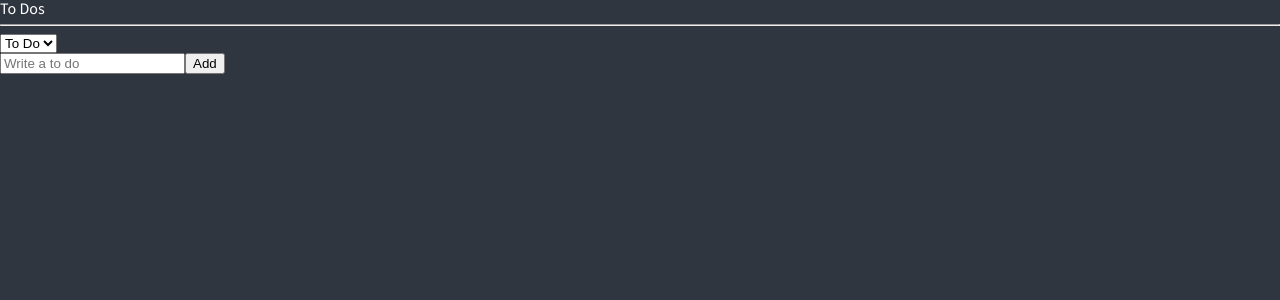
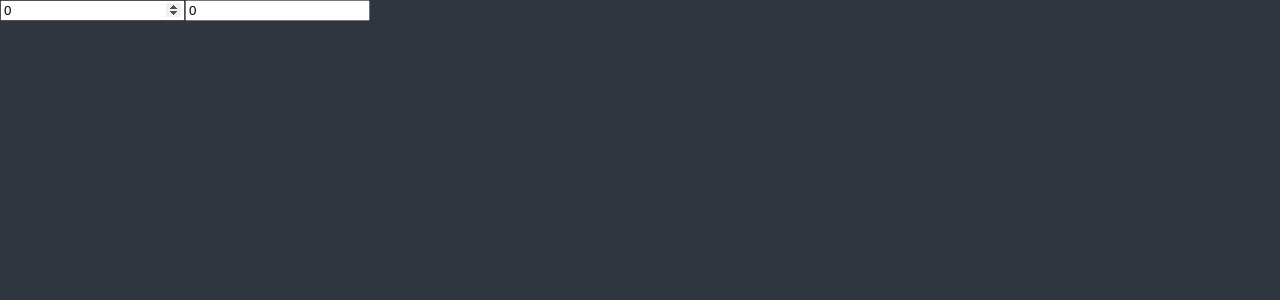
Before and after one commit to 21people/react-masterclass, a React (Create React App) app: page / in a window 1280 px wide. Shown: the top 300 px of the page. Built offline with nearby package versions, Linux system fonts and the light colour scheme.

Commit message:
minutes-hours from selector-setFn

```diff
--- a/package.json
+++ b/package.json
@@ -49,6 +49,7 @@
     ]
   },
   "devDependencies": {
+    "@types/react-beautiful-dnd": "^13.1.2",
     "@types/react-helmet": "^6.1.5",
     "@types/react-router-dom": "^5.3.3",
     "@types/styled-components": "^5.1.24"
--- a/src/App.tsx
+++ b/src/App.tsx
@@ -1,68 +1,30 @@
-import { createGlobalStyle } from "styled-components";
-import ToDoList from "./components/ToDoList";
-
-const GlobalStyle = createGlobalStyle`
-  @import url("https://fonts.googleapis.com/css2?family=Source+Sans+Pro:wght@300;400&display=swap");
-  html, body, div, span, applet, object, iframe,
-  h1, h2, h3, h4, h5, h6, p, blockquote, pre,
-  a, abbr, acronym, address, big, cite, code,
-  del, dfn, em, img, ins, kbd, q, s, samp,
-  small, strike, strong, sub, sup, tt, var,
-  b, u, i, center,
-  dl, dt, dd, ol, ul, li,
-  fieldset, form, label, legend,
-  table, caption, tbody, tfoot, thead, tr, th, td,
-  article, aside, canvas, details, embed,
-  figure, figcaption, footer, header, hgroup,
-  menu, nav, output, ruby, section, summary,
-  time, mark, audio, video {
-    margin: 0;
-    padding: 0;
-    border: 0;
-    font-size: 100%;
-    font: inherit;
-    vertical-align: baseline;
-  }
-  article, aside, details, figcaption, figure,
-  footer, header, hgroup, menu, nav, section {
-    display: block;
-  }
-  body {
-    line-height: 1;
-    font-family: 'Source Sans Pro', sans-serif;
-    background-color: ${(props) => props.theme.bgColor};
-    color: ${(props) => props.theme.textColor};
-  }
-  ol, ul {
-    list-style: none;
-  }
-  blockquote, q {
-    quotes: none;
-  }
-  blockquote:before, blockquote:after,
-  q:before, q:after {
-    content: '';
-    content: none;
-  }
-  table {
-    border-collapse: collapse;
-    border-spacing: 0;
-  }
-  a{
-    text-decoration: none;
-    color: inherit;
-  }
-  *{
-    box-sizing: border-box;
-  }
-`;
+import { useRecoilState, useRecoilValue } from "recoil";
+import { hoursSelector, minuteState } from "./atoms";
 
 function App() {
+  const [minutes, setMinutes] = useRecoilState(minuteState);
+  const [hours, setHours] = useRecoilState(hoursSelector);
+  const onMinutesChange = (e: React.FormEvent<HTMLInputElement>) => {
+    setMinutes(+e.currentTarget.value);
+  };
+  const onHoursChange = (e: React.FormEvent<HTMLInputElement>) => {
+    setHours(+e.currentTarget.value);
+  };
   return (
-    <>
-      <GlobalStyle />
-      <ToDoList />
-    </>
+    <div>
+      <input
+        value={minutes}
+        onChange={onMinutesChange}
+        type="number"
+        placeholder="Minutes"
+      />
+      <input
+        value={hours}
+        onChange={onHoursChange}
+        type="number"
+        placeholder="Hours"
+      />
+    </div>
   );
 }
 
--- /dev/null
+++ b/src/atoms.tsx
@@ -0,0 +1,19 @@
+import { atom, selector } from "recoil";
+import { DragDropContext } from "react-beautiful-dnd";
+
+export const minuteState = atom({
+  key: "minutes",
+  default: 0,
+});
+
+export const hoursSelector = selector<number>({
+  key: "hours",
+  get: ({ get }) => {
+    const minutes = get(minuteState);
+    return minutes / 60;
+  },
+  set: ({ set }, newValue) => {
+    const minutes = Number(newValue) * 60;
+    set(minuteState, minutes);
+  },
+});
--- a/src/components/CreateToDo.tsx
+++ /dev/null
@@ -1,31 +0,0 @@
-import { useForm } from "react-hook-form";
-import { useRecoilValue, useSetRecoilState } from "recoil";
-import { categoryState, toDoState } from "./atoms";
-interface IForm {
-  toDo?: string;
-}
-function CreateToDo() {
-  const category = useRecoilValue(categoryState);
-  const setToDos = useSetRecoilState(toDoState);
-  const { register, handleSubmit, setValue } = useForm<IForm>();
-  const handleValid = ({ toDo }: IForm) => {
-    setToDos((oldToDos) => [
-      { text: toDo, id: Date.now(), category },
-      ...oldToDos,
-    ]);
-    setValue("toDo", "");
-  };
-  return (
-    <form onSubmit={handleSubmit(handleValid)}>
-      <input
-        {...register("toDo", {
-          required: "toDo is required",
-        })}
-        placeholder="Write a to do"
-      />
-      <button>Add</button>
-    </form>
-  );
-}
-
-export default CreateToDo;
--- a/src/components/ToDo.tsx
+++ /dev/null
@@ -1,40 +0,0 @@
-import { useSetRecoilState } from "recoil";
-import { Categories, IToDo, toDoState } from "./atoms";
-
-function ToDo({ text, category, id }: IToDo) {
-  const setToDos = useSetRecoilState(toDoState);
-  const onClick = (e: React.MouseEvent<HTMLButtonElement>) => {
-    const {
-      currentTarget: { name },
-    } = e;
-    setToDos((oldToDos) => {
-      const targetIndex = oldToDos.findIndex((toDo) => toDo.id === id);
-      const newToDo = { text, category: name as any, id };
-      const front = oldToDos.slice(0, targetIndex);
-      const back = oldToDos.slice(targetIndex + 1);
-      return [...front, newToDo, ...back];
-    });
-  };
-  return (
-    <li>
-      <span>{text}</span>
-      {category !== Categories.DOING && (
-        <button name={Categories.DOING} onClick={onClick}>
-          Doing
-        </button>
-      )}
-      {category !== Categories.TO_DO && (
-        <button name={Categories.TO_DO} onClick={onClick}>
-          To Do
-        </button>
-      )}
-      {category !== Categories.DONE && (
-        <button name={Categories.DONE} onClick={onClick}>
-          Done
-        </button>
-      )}
-    </li>
-  );
-}
-
-export default ToDo;
--- a/src/components/ToDoList.tsx
+++ /dev/null
@@ -1,34 +0,0 @@
-import React from "react";
-import { useRecoilState, useRecoilValue } from "recoil";
-import { Categories, categoryState, toDoSelector, toDoState } from "./atoms";
-import CreateToDo from "./CreateToDo";
-import ToDo from "./ToDo";
-
-function ToDoList() {
-  // const [toDo, doing, done] = useRecoilValue(toDoSelector);
-  const selectedToDo = useRecoilValue(toDoSelector);
-  const [category, setCategory] = useRecoilState(categoryState);
-  const onInput = (e: React.FormEvent<HTMLSelectElement>) => {
-    setCategory(e.currentTarget.value as any);
-  };
-  console.log(category);
-  return (
-    <div>
-      <h1>To Dos</h1>
-      <hr />
-      <select value={category} onInput={onInput}>
-        <option value={Categories.TO_DO}>To Do</option>
-        <option value={Categories.DOING}>Doing</option>
-        <option value={Categories.DONE}>Done</option>
-      </select>
-      <CreateToDo />
-      <ul>
-        {selectedToDo?.map((toDo) => (
-          <ToDo key={toDo.id} {...toDo} />
-        ))}
-      </ul>
-    </div>
-  );
-}
-
-export default ToDoList;
--- a/src/components/atoms.tsx
+++ /dev/null
@@ -1,28 +0,0 @@
-import { atom, selector } from "recoil";
-
-export enum Categories {
-  "TO_DO" = "TO_DO",
-  "DOING" = "DOING",
-  "DONE" = "DONE",
-}
-export interface IToDo {
-  text?: string;
-  id: number;
-  category: Categories;
-}
-export const categoryState = atom<Categories>({
-  key: "category",
-  default: Categories.TO_DO,
-});
-export const toDoState = atom<IToDo[]>({
-  key: "toDo",
-  default: [],
-});
-export const toDoSelector = selector({
-  key: "toDoSelector",
-  get: ({ get }) => {
-    const toDos = get(toDoState);
-    const category = get(categoryState);
-    return toDos.filter((toDo) => toDo.category === category);
-  },
-});
--- a/src/index.tsx
+++ b/src/index.tsx
@@ -5,10 +5,78 @@ import { ThemeProvider } from "styled-components";
 import App from "./App";
 import { darkTheme } from "./theme";
 
+import { createGlobalStyle } from "styled-components";
+
+const GlobalStyle = createGlobalStyle`
+@import url('https://fonts.googleapis.com/css2?family=Source+Sans+Pro:wght@300;400&display=swap');
+html, body, div, span, applet, object, iframe,
+h1, h2, h3, h4, h5, h6, p, blockquote, pre,
+a, abbr, acronym, address, big, cite, code,
+del, dfn, em, img, ins, kbd, q, s, samp,
+small, strike, strong, sub, sup, tt, var,
+b, u, i, center,
+dl, dt, dd, menu, ol, ul, li,
+fieldset, form, label, legend,
+table, caption, tbody, tfoot, thead, tr, th, td,
+article, aside, canvas, details, embed,
+figure, figcaption, footer, header, hgroup,
+main, menu, nav, output, ruby, section, summary,
+time, mark, audio, video {
+  margin: 0;
+  padding: 0;
+  border: 0;
+  font-size: 100%;
+  font: inherit;
+  vertical-align: baseline;
+}
+/* HTML5 display-role reset for older browsers */
+article, aside, details, figcaption, figure,
+footer, header, hgroup, main, menu, nav, section {
+  display: block;
+}
+/* HTML5 hidden-attribute fix for newer browsers */
+*[hidden] {
+    display: none;
+}
+body {
+  line-height: 1;
+}
+menu, ol, ul {
+  list-style: none;
+}
+blockquote, q {
+  quotes: none;
+}
+blockquote:before, blockquote:after,
+q:before, q:after {
+  content: '';
+  content: none;
+}
+table {
+  border-collapse: collapse;
+  border-spacing: 0;
+}
+* {
+  box-sizing: border-box;
+}
+body {
+  font-weight: 300;
+  font-family: 'Source Sans Pro', sans-serif;
+  background-color:${(props) => props.theme.bgColor};
+  color:${(props) => props.theme.textColor};
+  line-height: 1.2;
+}
+a {
+  text-decoration:none;
+  color:inherit;
+}
+`;
+
 ReactDOM.render(
   <React.StrictMode>
     <RecoilRoot>
       <ThemeProvider theme={darkTheme}>
+        <GlobalStyle />
         <App />
       </ThemeProvider>
     </RecoilRoot>
```
Also changed, not shown: 1 other file (tests, documents, lock files or other folders).
